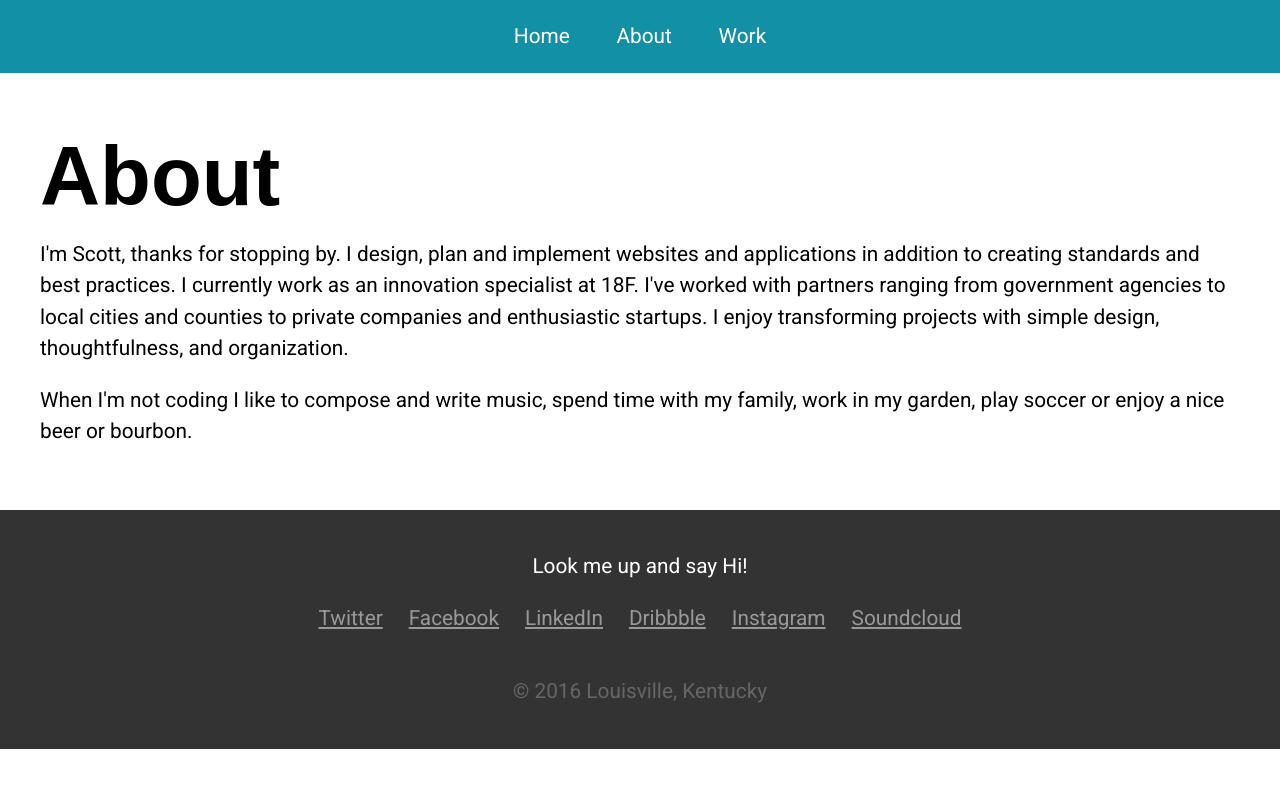
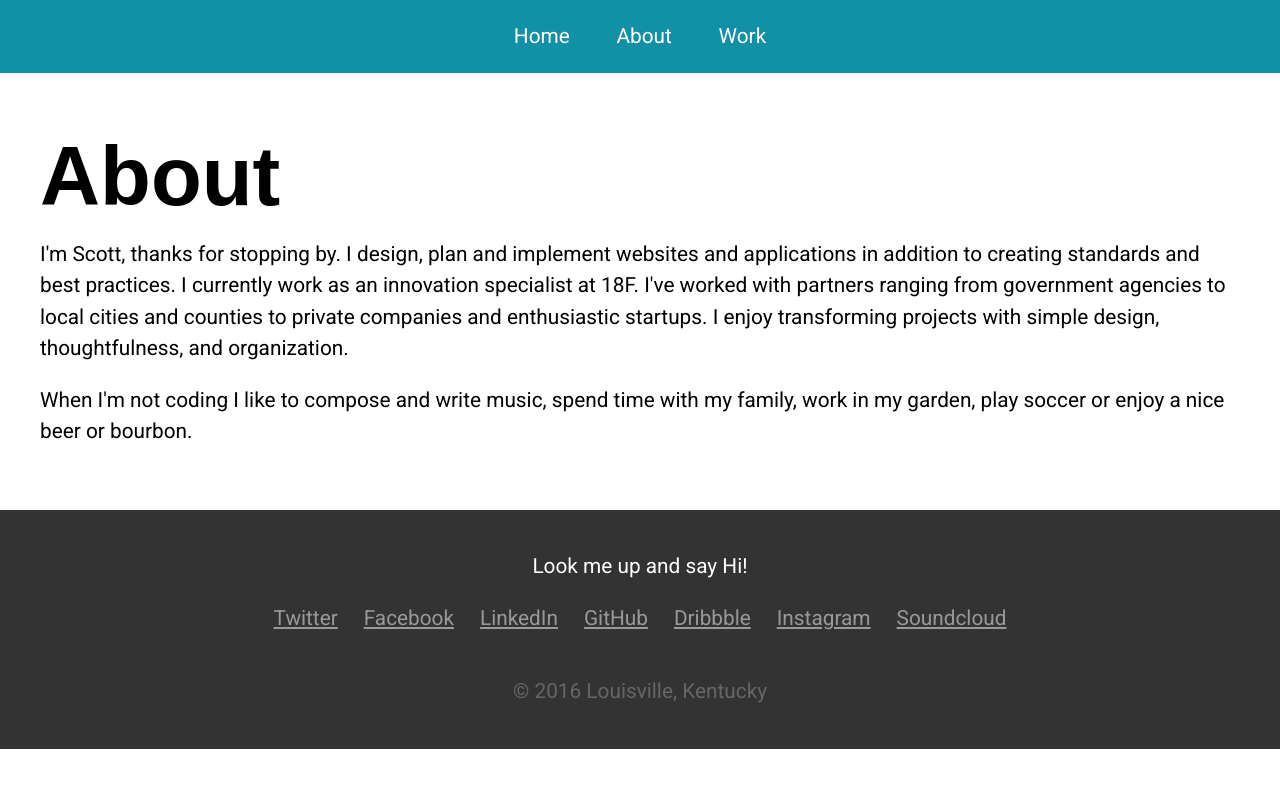
Before and after one commit to line47/line47.github.io, a Jekyll site: the page built from about.html, in a window 1280 px wide. Shown: the top 788 px of the page. Built offline with Jekyll 4.4.1, drawn with Linux system fonts in a browser that asks for light colours.

Commit message:
updating footer links and homepage content styles

```diff
--- a/_includes/footer.html
+++ b/_includes/footer.html
@@ -1,18 +1,13 @@
 <footer>
   <p>Look me up and say Hi!</p>
   <ul class="social-links">
-    <li><a href="https://twitter.com/line47" rel="tooltip" data-original-title="Twitter">Twitter</a>
-    </li>
-    <li><a href="https://www.facebook.com/line47" rel="tooltip" data-original-title="Facebook">Facebook</a>
-    </li>
-    <li><a href="http://www.linkedin.com/profile/view?id=125853971&amp;trk=tab_pro" rel="tooltip" data-original-title="Linkedin">LinkedIn</a>
-    </li>
-    <li><a href="http://dribbble.com/line47" rel="tooltip" data-original-title="Dribbble">Dribbble</a>
-    </li>
-    <li><a href="http://instagram.com/line47" rel="tooltip" data-original-title="Instagram">Instagram</a>
-    </li>
-    <li><a href="https://soundcloud.com/line47" rel="tooltip" data-original-title="Soundcloud">Soundcloud</a>
-    </li>
+    <li><a href="https://twitter.com/line47">Twitter</a></li>
+    <li><a href="https://www.facebook.com/line47">Facebook</a></li>
+    <li><a href="http://www.linkedin.com/profile/view?id=125853971&amp;trk=tab_pro">LinkedIn</a></li>
+    <li><a href="https://github.com/line47">GitHub</a></li>
+    <li><a href="http://dribbble.com/line47">Dribbble</a></li>
+    <li><a href="http://instagram.com/line47">Instagram</a></li>
+    <li><a href="https://soundcloud.com/line47">Soundcloud</a></li>
   </ul>
   <p class="copyright">&copy; 2016 Louisville, Kentucky</p>
 </footer>
--- a/_sass/base.scss
+++ b/_sass/base.scss
@@ -89,6 +89,10 @@ li {
   margin-bottom: .5rem;
 }
 
+.lead {
+  font-size: 2rem;
+  line-height: 2.4rem;
+}
 
 .projects {
   display: flex;
```
Also changed, not shown: index.html (+7 -4 lines).
